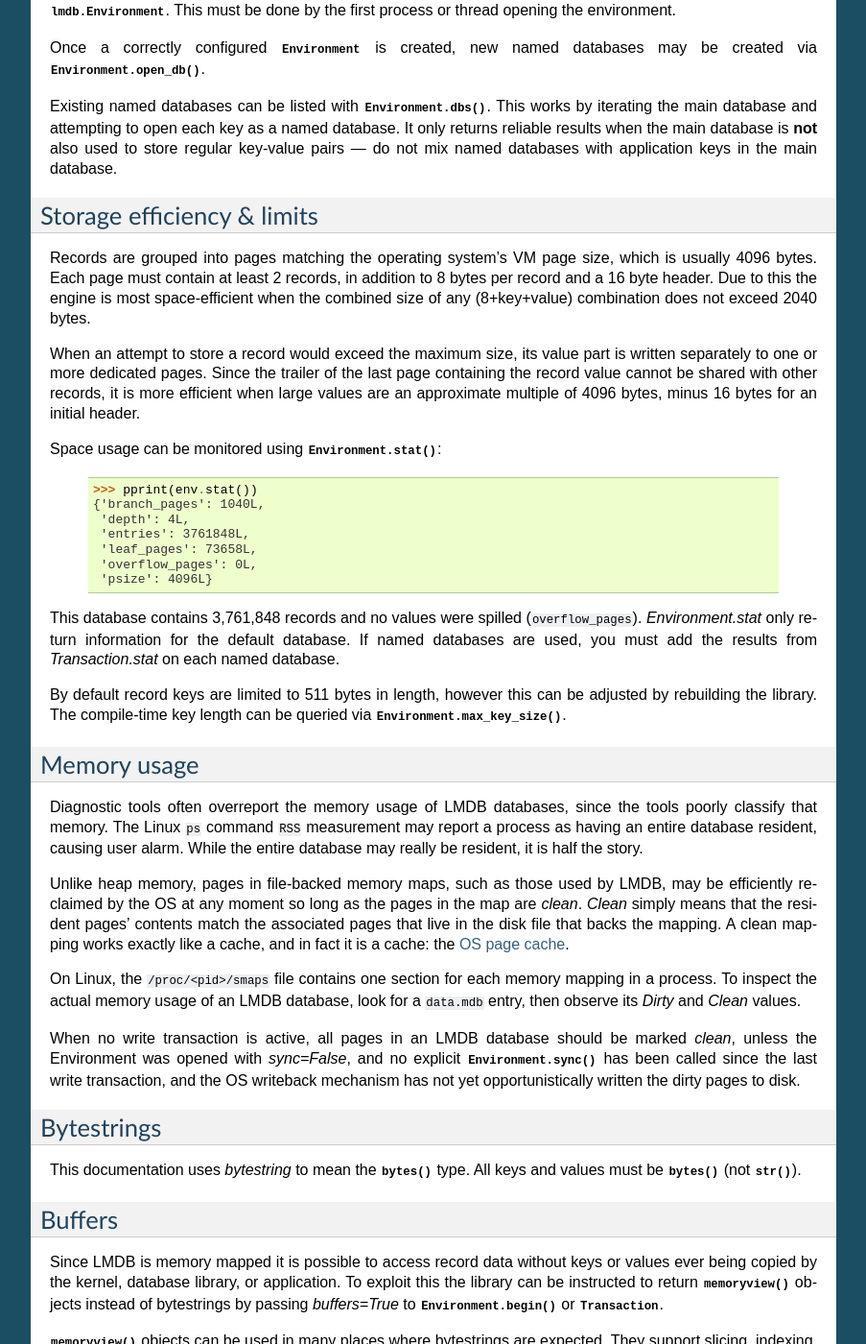
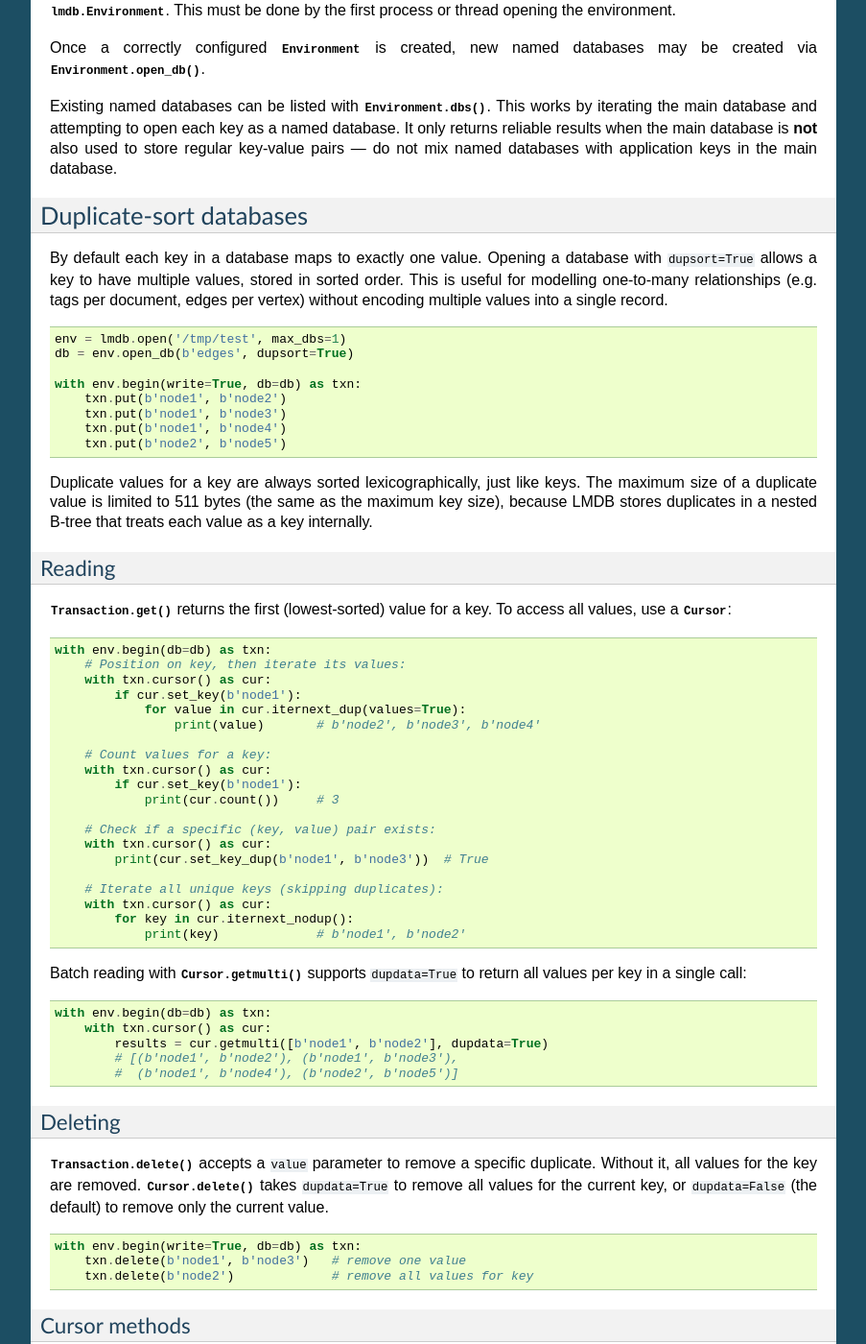
Before and after one commit to jnwatson/py-lmdb, a Sphinx documentation site: the page built from docs/index.rst, in a window 1280 px wide and 1400 px high, scrolled down 1471 px. Shown: the whole window at 96% size, without its empty margins (268-1171 px from the left). Built offline with Sphinx 7.4.7, drawn with Linux system fonts in a browser that asks for light colours; some of the changed text lies outside the part shown.

Commit message:
Document duplicate-sort (dupsort) databases (#442)
Add a narrative section covering dupsort databases: data model, reading
(iternext_dup, count, set_key_dup, iternext_nodup, getmulti with
dupdata), deleting specific vs all duplicates, a summary of all
dup-specific cursor methods, and the dupfixed/integerdup flags.

Co-authored-by: Claude Opus 4.6 (1M context) <noreply@anthropic.com>

```diff
--- a/docs/index.rst
+++ b/docs/index.rst
@@ -114,6 +114,119 @@ works by iterating the main database and attempting to open each key as a named
 database.  It only returns reliable results when the main database is **not**
 also used to store regular key-value pairs — do not mix named databases with
 application keys in the main database.
+
+
+Duplicate-sort databases
+++++++++++++++++++++++++
+
+By default each key in a database maps to exactly one value.  Opening a database
+with ``dupsort=True`` allows a key to have multiple values, stored in sorted
+order.  This is useful for modelling one-to-many relationships (e.g. tags per
+document, edges per vertex) without encoding multiple values into a single
+record.
+
+.. code-block:: python
+
+    env = lmdb.open('/tmp/test', max_dbs=1)
+    db = env.open_db(b'edges', dupsort=True)
+
+    with env.begin(write=True, db=db) as txn:
+        txn.put(b'node1', b'node2')
+        txn.put(b'node1', b'node3')
+        txn.put(b'node1', b'node4')
+        txn.put(b'node2', b'node5')
+
+Duplicate values for a key are always sorted lexicographically, just like keys.
+The maximum size of a duplicate value is limited to 511 bytes (the same as the
+maximum key size), because LMDB stores duplicates in a nested B-tree that
+treats each value as a key internally.
+
+Reading
+#######
+
+:py:meth:`Transaction.get` returns the first (lowest-sorted) value for a key.
+To access all values, use a :py:class:`Cursor`:
+
+.. code-block:: python
+
+    with env.begin(db=db) as txn:
+        # Position on key, then iterate its values:
+        with txn.cursor() as cur:
+            if cur.set_key(b'node1'):
+                for value in cur.iternext_dup(values=True):
+                    print(value)       # b'node2', b'node3', b'node4'
+
+        # Count values for a key:
+        with txn.cursor() as cur:
+            if cur.set_key(b'node1'):
+                print(cur.count())     # 3
+
+        # Check if a specific (key, value) pair exists:
+        with txn.cursor() as cur:
+            print(cur.set_key_dup(b'node1', b'node3'))  # True
+
+        # Iterate all unique keys (skipping duplicates):
+        with txn.cursor() as cur:
+            for key in cur.iternext_nodup():
+                print(key)             # b'node1', b'node2'
+
+Batch reading with :py:meth:`Cursor.getmulti` supports ``dupdata=True`` to
+return all values per key in a single call:
+
+.. code-block:: python
+
+    with env.begin(db=db) as txn:
+        with txn.cursor() as cur:
+            results = cur.getmulti([b'node1', b'node2'], dupdata=True)
+            # [(b'node1', b'node2'), (b'node1', b'node3'),
+            #  (b'node1', b'node4'), (b'node2', b'node5')]
+
+Deleting
+########
+
+:py:meth:`Transaction.delete` accepts a ``value`` parameter to remove a
+specific duplicate.  Without it, all values for the key are removed.
+:py:meth:`Cursor.delete` takes ``dupdata=True`` to remove all values for the
+current key, or ``dupdata=False`` (the default) to remove only the current
+value.
+
+.. code-block:: python
+
+    with env.begin(write=True, db=db) as txn:
+        txn.delete(b'node1', b'node3')   # remove one value
+        txn.delete(b'node2')             # remove all values for key
+
+Cursor methods
+##############
+
+The following cursor methods are specific to ``dupsort=True`` databases:
+
+* :py:meth:`~Cursor.first_dup` / :py:meth:`~Cursor.last_dup` — move to the
+  first/last value for the current key.
+* :py:meth:`~Cursor.next_dup` / :py:meth:`~Cursor.prev_dup` — move to the
+  next/previous value for the current key.
+* :py:meth:`~Cursor.next_nodup` / :py:meth:`~Cursor.prev_nodup` — skip to
+  the next/previous distinct key.
+* :py:meth:`~Cursor.iternext_dup` / :py:meth:`~Cursor.iterprev_dup` — iterate
+  values for the current key.
+* :py:meth:`~Cursor.iternext_nodup` / :py:meth:`~Cursor.iterprev_nodup` —
+  iterate distinct keys only, skipping duplicates.
+* :py:meth:`~Cursor.set_key_dup` — seek to an exact ``(key, value)`` pair.
+* :py:meth:`~Cursor.set_range_dup` — seek to the first ``(key, value)`` pair
+  greater than or equal to a given pair.
+* :py:meth:`~Cursor.count` — return the number of values for the current key.
+
+Related flags
+#############
+
+Two additional flags modify how duplicate values are stored:
+
+* ``dupfixed=True``: all values for a given key have the same fixed size.
+  LMDB packs them more efficiently, omitting per-value size headers.  Implies
+  ``dupsort=True``.
+
+* ``integerdup=True``: values are C unsigned integers in native byte order.
+  Implies ``dupsort=True`` and ``dupfixed=True``.
 
 
 Storage efficiency & limits
```
